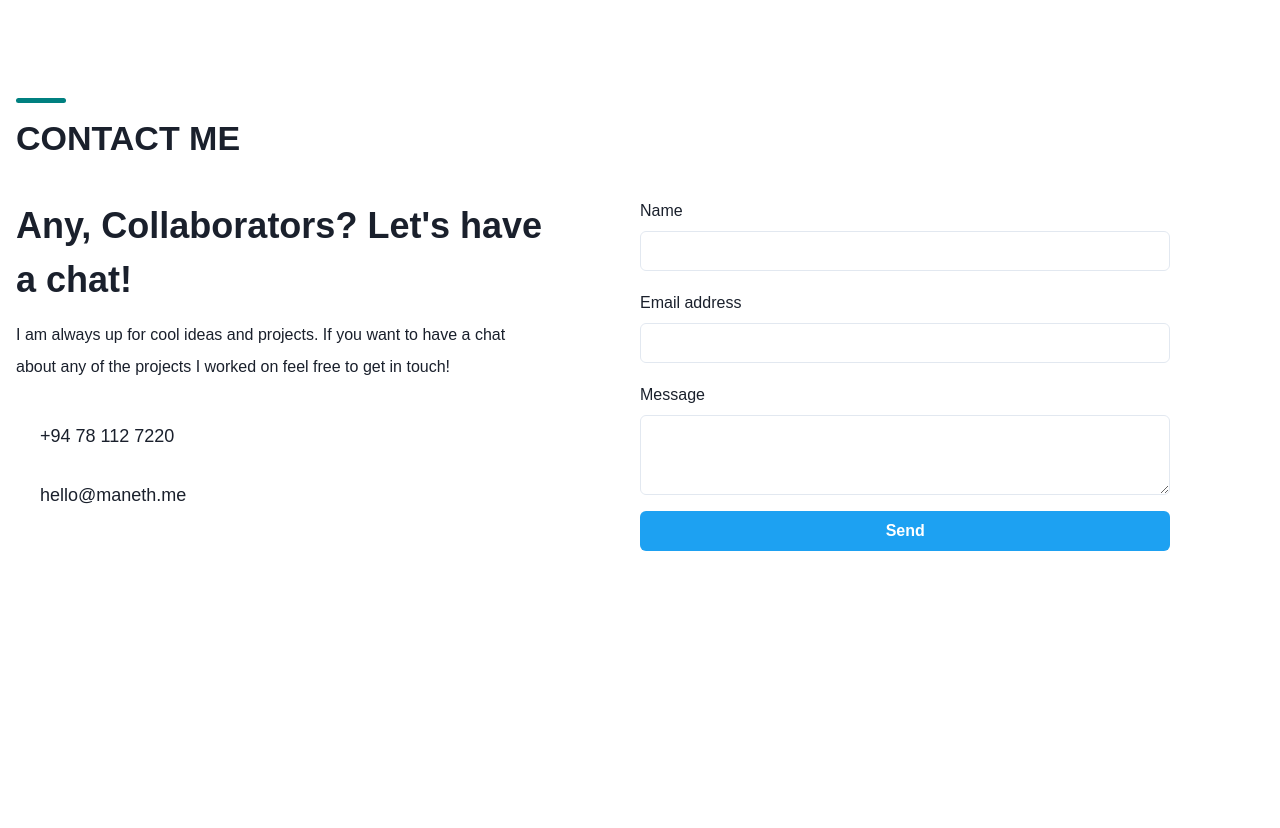
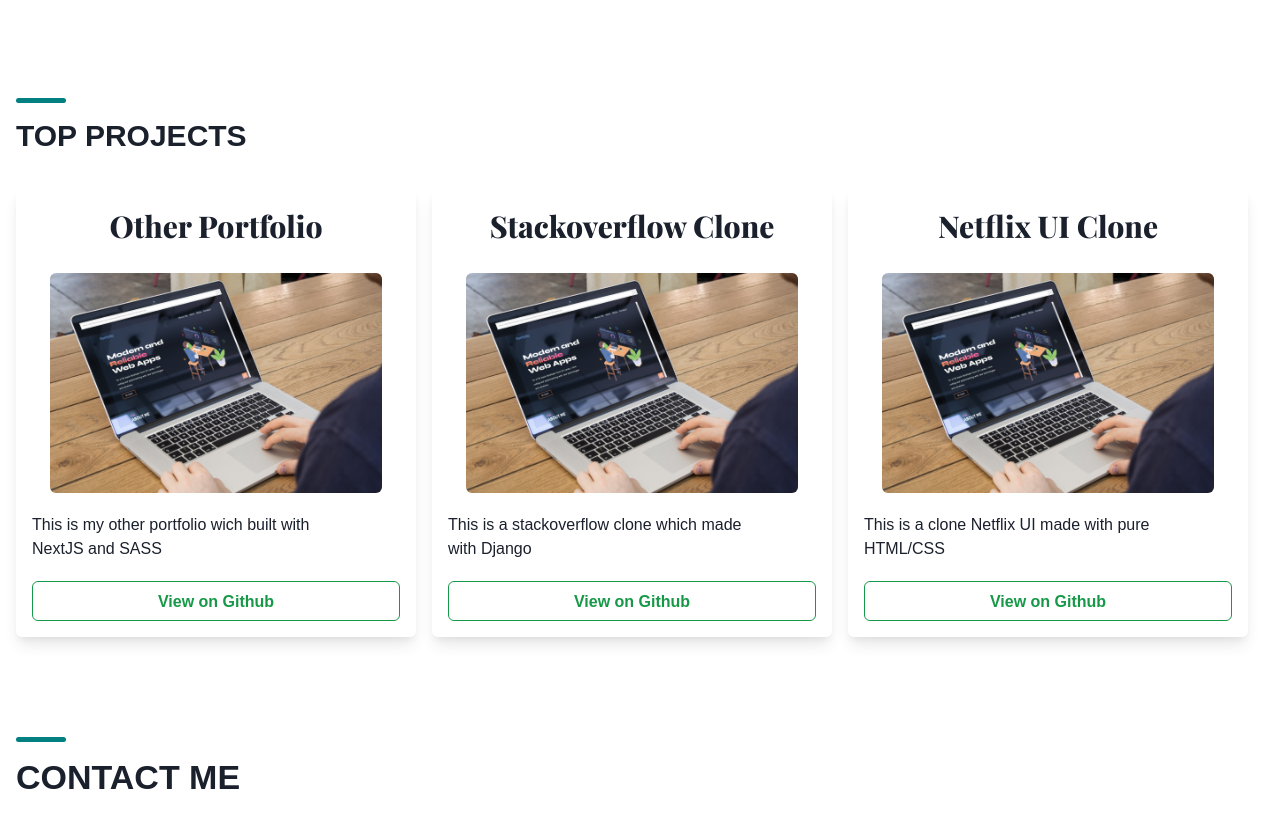
Before and after one commit to boredwolf001/maneth.me, a Next.js app: page / in a window 1280 px wide. Shown: the part 1962-2790 px from the top of the page. Before the commit the page ends 2513 px from the top, so only its background shows below. Built offline with nearby package versions, Linux system fonts and the light colour scheme; a web font is replaced by a local one.

Commit message:
🚧 Create top projects section

```diff
--- a/components/About.jsx
+++ b/components/About.jsx
@@ -15,7 +15,7 @@ function About() {
       <Flex direction={['column', 'column', 'row', 'row']}>
         <Box mb={['30', '30', '0', '0']} flex='1'>
           <Image
-            boxSize='85%'
+            boxSize='90%'
             objectFit='cover'
             rounded='md'
             src='/profile.jpg'
--- a/components/Contact.jsx
+++ b/components/Contact.jsx
@@ -81,7 +81,7 @@ function Contact() {
                 <Textarea id='message' />
               </FormControl>
 
-              <Button w='full' type='submit' colorScheme='twitter'>
+              <Button w='full' type='submit' colorScheme='whatsapp'>
                 Send
               </Button>
             </form>
--- /dev/null
+++ b/components/Footer.jsx
@@ -0,0 +1,68 @@
+import { Box, Text, Container, Link, Flex, Button } from '@chakra-ui/react'
+
+function Footer() {
+  return (
+    <Box mt='100' bg='rgba(0, 0, 0, 0.2)' py='6'>
+      <Container maxW='container.xl'>
+        <Flex direction={{ sm: 'column', md: 'column', lg: 'row', xl: 'row' }}>
+          <Box flex='1'>
+            <Text mb='2' fontWeight='bold' fontSize='lg'>
+              Maneth.me - Personal Portfolio
+            </Text>
+            <Text fontSize='md' opacity='.7'>
+              Copyright @ {new Date().getFullYear()}
+            </Text>
+          </Box>
+
+          {/* Social */}
+          <Box flex='1'>
+            <Link
+              // p='3'
+              mr='3'
+              href='https://twitter.com/manethye'
+              target='_blank'
+              rel='no-referrer'
+            >
+              <Button>
+                <ion-icon
+                  style={{ fontSize: '25px' }}
+                  name='logo-twitter'
+                ></ion-icon>
+              </Button>
+            </Link>
+            <Link
+              // p='3'
+              mr='3'
+              href='https://github.com/manethye'
+              target='_blank'
+              rel='no-referrer'
+            >
+              <Button>
+                <ion-icon
+                  style={{ fontSize: '25px' }}
+                  name='logo-github'
+                ></ion-icon>
+              </Button>
+            </Link>
+            <Link
+              // p='3'
+              mr='3'
+              href='mailto:hello@maneth.me'
+              target='_blank'
+              rel='no-referrer'
+            >
+              <Button>
+                <ion-icon
+                  style={{ fontSize: '25px' }}
+                  name='mail-outline'
+                ></ion-icon>
+              </Button>
+            </Link>
+          </Box>
+        </Flex>
+      </Container>
+    </Box>
+  )
+}
+
+export default Footer
--- a/components/Hero.jsx
+++ b/components/Hero.jsx
@@ -34,13 +34,13 @@ function Hero() {
 
             {/* Para */}
             <Text maxW='xl' mt='2' mb='5'>
-              I&apos;m a GUY from Sri Lanka who love to code and experiment with
+              I&apos;m a guy from Sri Lanka who love to code and experiment with
               new technologies and solutions. I build unique and fullstack web
               apps. Want to hire me?
             </Text>
 
             <Link display='block' textDecor='none !important' href='#contact'>
-              <Button colorScheme='twitter'>
+              <Button colorScheme='whatsapp'>
                 Let&apos;s Talk <ChevronRightIcon ml='1' fontSize='xl' />
               </Button>
             </Link>
--- a/components/Skills.jsx
+++ b/components/Skills.jsx
@@ -35,7 +35,7 @@ function Skills() {
       </Text>
       <Flex direction={['column', 'column', 'row', 'row']}>
         <Box flex='1'>
-          <Text
+          {/* <Text
             // bgGradient='linear(90deg, #e3ffe7 0%, #d9e7ff 100%)'
             // bgClip='text'
             mb='3'
@@ -43,7 +43,7 @@ function Skills() {
             fontWeight='900'
           >
             Wanna hire me Right now?
-          </Text>
+          </Text> */}
           <Text mb='6' w='85%'>
             With over than 3 years of development experience I am familier with
             technologies like Arduino, Svelte, React, Node, Django and Wordpres.
@@ -51,7 +51,7 @@ function Skills() {
             to view some of my Work?
           </Text>
 
-          <Button colorScheme='twitter'>
+          <Button colorScheme='whatsapp'>
             Projects <ChevronRightIcon fontSize='lg' />
           </Button>
 
--- /dev/null
+++ b/components/Work.jsx
@@ -0,0 +1,84 @@
+import { Box, Button, Container, Flex, Text, Image } from '@chakra-ui/react'
+import React from 'react'
+
+const Work = () => {
+  const projects = [
+    {
+      title: 'Other Portfolio',
+      desc: 'This is my other portfolio wich built with NextJS and SASS',
+      img: '1.jpg',
+      githubLink: 'https://github.com/manethye/portfolio',
+    },
+    {
+      title: 'Stackoverflow Clone',
+      desc: 'This is a stackoverflow clone which made with Django',
+      img: '1.jpg',
+      githubLink: 'https://github.com/manethye/django-questacks',
+    },
+    {
+      title: 'Netflix UI Clone',
+      desc: 'This is a clone Netflix UI made with pure HTML/CSS',
+      img: '1.jpg',
+      githubLink: 'https://github.com/manethye/netflix-ui-clone',
+    },
+  ]
+
+  return (
+    <Container maxW='container.xl' mt='100'>
+      <Text
+        className='section-heading'
+        fontSize='3xl'
+        fontWeight='bold'
+        mb='30'
+      >
+        Top Projects
+      </Text>
+      <Flex
+        alignItems='center'
+        direction={{ md: 'column', sm: 'column', lg: 'row', xl: 'row' }}
+        justifyContent='center'
+      >
+        {projects.map((project) => (
+          <Box
+            p='4'
+            bg={{
+              dark: 'rgba(0, 0, 0, 0.8)',
+              light: 'rgba(255, 255, 255, 0.6)',
+            }}
+            boxShadow='lg'
+            rounded='md'
+            mr='4'
+          >
+            <Text
+              fontFamily='Playfair Display'
+              textAlign='center'
+              mb='6'
+              fontWeight='800'
+              fontSize='3xl'
+            >
+              {project.title}
+            </Text>
+            <Image
+              src={`/projects/${project.img}`}
+              rounded='md'
+              objectFit='cover'
+              w='90%'
+              m='0 auto'
+              mb='5'
+            />
+
+            <Text mb='5' maxW='85%'>
+              {project.desc}
+            </Text>
+
+            <Button variant='outline' colorScheme='whatsapp' w='full'>
+              View on Github
+            </Button>
+          </Box>
+        ))}
+      </Flex>
+    </Container>
+  )
+}
+
+export default Work
--- /dev/null
+++ b/components/index.js
@@ -0,0 +1,7 @@
+export { default as Navbar } from './Navbar'
+export { default as About } from './About'
+export { default as Hero } from './Hero'
+export { default as Skills } from './Skills'
+export { default as Contact } from './Contact'
+export { default as Work } from './Work'
+export { default as Footer } from './Footer'
--- a/pages/index.js
+++ b/pages/index.js
@@ -1,8 +1,12 @@
-import About from '../components/About'
-import Hero from '../components/Hero'
-import Contact from '../components/Contact'
-import Navbar from '../components/Navbar'
-import Skills from '../components/Skills'
+import {
+  About,
+  Hero,
+  Navbar,
+  Skills,
+  Work,
+  Contact,
+  Footer,
+} from '../components'
 
 export default function Home() {
   return (
@@ -11,7 +15,9 @@ export default function Home() {
       <Hero />
       <About />
       <Skills />
+      <Work />
       <Contact />
+      <Footer />
     </>
   )
 }
--- a/styles/globals.css
+++ b/styles/globals.css
@@ -1,4 +1,5 @@
 @import url('https://rsms.me/inter/inter.css');
+@import url('https://fonts.googleapis.com/css2?family=Playfair+Display:wght@700;800&display=swap');
 
 html,
 body {
```
Also changed, not shown: public/projects/1.jpg (added).
